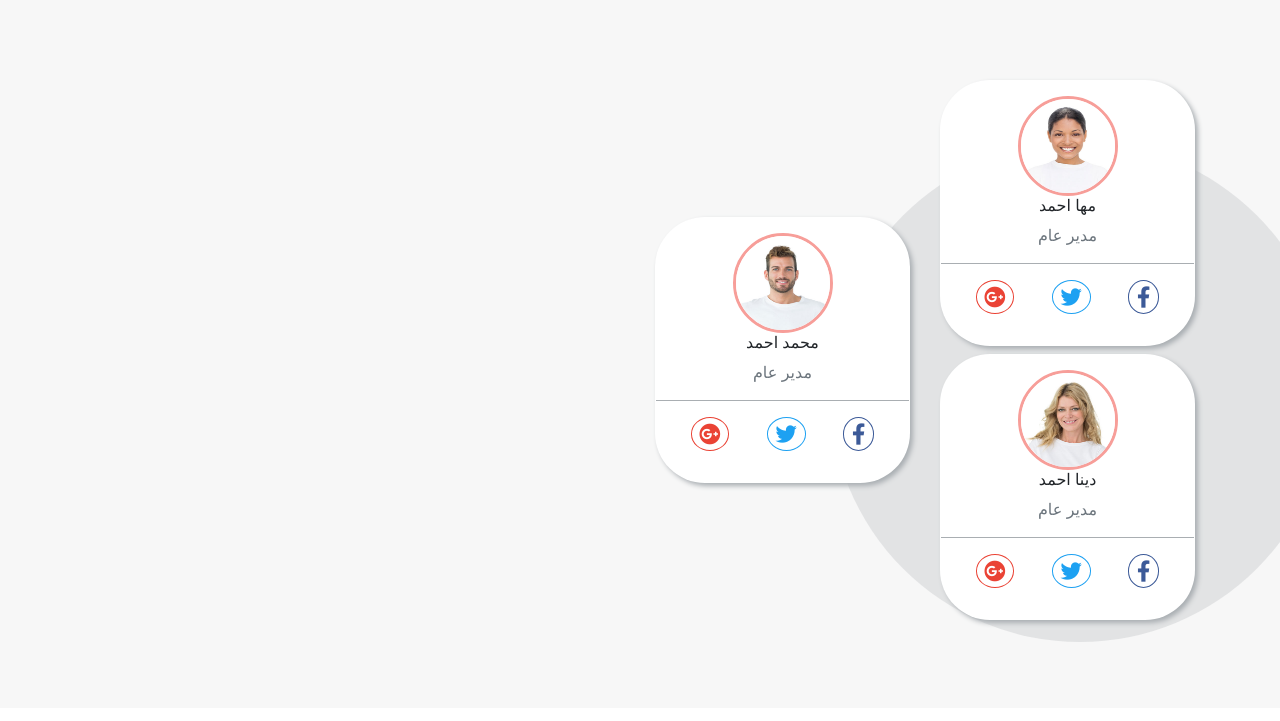
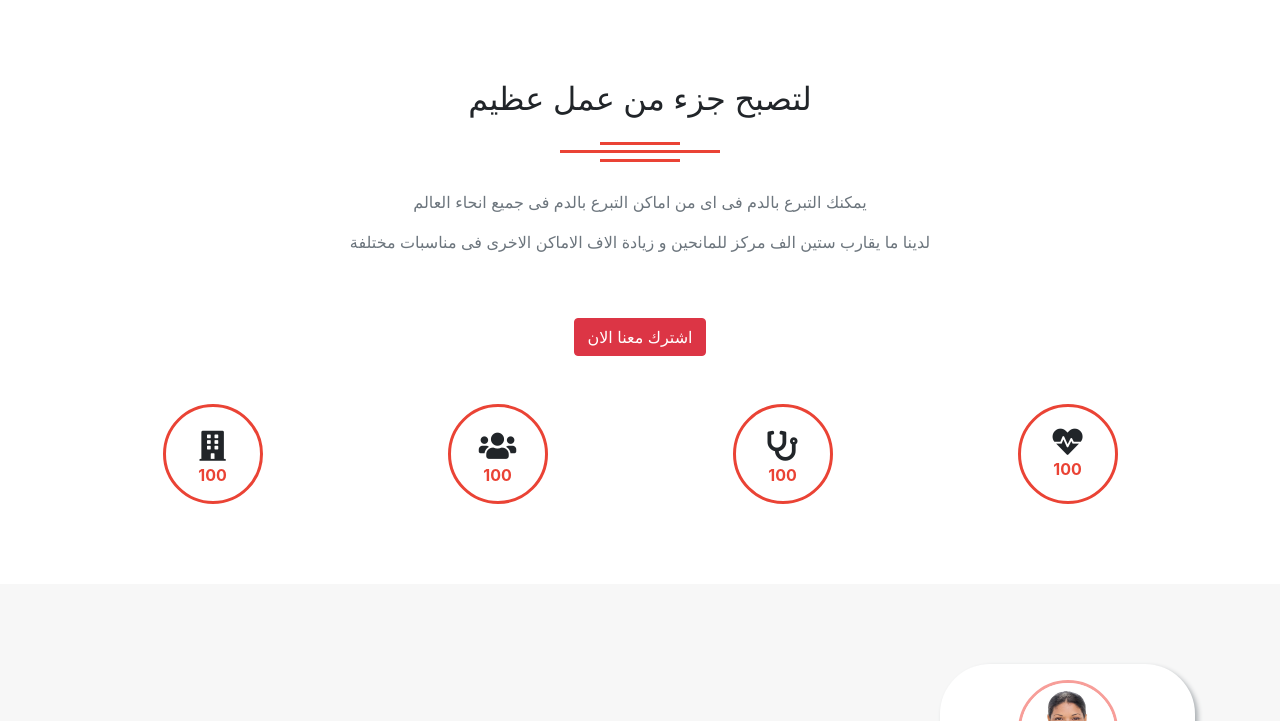
Before and after one commit to shymaaGhanem/BloodBank, a plain HTML site: page index.html in a window 1280 px wide. Shown: the top 721 px of the page. Drawn offline with Linux system fonts and the light colour scheme.

Commit message:
Add great work with counter section

```diff
--- a/css/style.css
+++ b/css/style.css
@@ -383,16 +383,12 @@
 
 /* Testimonial Ending by Rana */
 
-
+/* donor section */
 body{
   direction: rtl;
   text-align: right;
 }
-.test{
-    width: 100%;
-    height: 600px;
-    background-color: indianred;
-}
+
 #donors{
   padding: 5rem 0;
   background-color: #F7F7F7;
@@ -420,10 +416,10 @@ body{
   border-top: solid 1px #a9aeb2;
 }
 #donors .icons i{
-    padding: 0.5rem;
+  padding: 0.5rem 0;
   border-radius: 50%;
-    /* width: 30px;
-    height: 30px; */
+  width: 30px;
+  height: 30px;
   /* text-align: center;
   margin: auto; */
 }
@@ -486,3 +482,48 @@ body{
   left : -5%;
   bottom : -25%;
 }
+/* end donor section */
+/* greatWork section */
+#greatWork{
+  padding: 5rem 0;
+}
+#greatWork .head h2::before{
+  content: '';
+  width: 5rem;
+  height: 20px;
+  border-bottom: 3px solid #EA4335;
+  border-top: 3px solid #EA4335;
+  position: absolute;
+  bottom: -20px;
+  left:50%;
+  transform: translateX(-50%);
+
+}
+#greatWork .head h2::after{
+  content: '';
+  width: 10rem;
+  height: 3px;
+  background-color: #EA4335;
+  position: absolute;
+  bottom: -11px;
+  left:50%;
+  transform: translateX(-50%);
+}
+#greatWork .icon{
+  width: 100px;
+  height: 100px;
+  border-radius: 50%;
+  border: #EA4335 3px solid;
+}
+#greatWork .icon i{
+  font-size: 30px;
+  cursor: pointer;
+}
+#greatWork .icon p{
+  color:#EA4335;
+  font-weight: bold;
+}
+#greatWork .icon i:hover{
+  color:#EA4335;
+}
+/* end greatWork section */
--- a/index.html
+++ b/index.html
@@ -9,8 +9,45 @@
 
 </head>
 <body>
-
-    <!-- donors -->
+<!-- greatWork section -->
+<section id="greatWork">
+    <div class="container">
+        <div class="head text-center">
+            <h2 class="pb-4 mb-5 position-relative">لتصبح جزء من عمل عظيم</h2>
+            <p class="text-muted">يمكنك التبرع بالدم فى اى من اماكن التبرع بالدم فى جميع انحاء العالم</p>
+            <p class="text-muted">لدينا ما يقارب ستين الف مركز للمانحين و زيادة الاف الاماكن الاخرى فى مناسبات مختلفة</p>
+            <a class="btn btn-danger text-white my-5">اشترك معنا الان</a>
+        </div>
+        <div class="row">
+            <div class="col-md-3">
+                <div class="icon text-center m-auto pt-4">
+                    <i class="fas fa-heartbeat fa-lg"></i>
+                    <p class="counter">2578</p>
+                </div>
+            </div>
+            <div class="col-md-3">
+                <div class="icon text-center m-auto pt-4">
+                    <i class="fas fa-stethoscope"></i>
+                    <p class="counter">2578</p>
+                </div>
+            </div>
+            <div class="col-md-3">
+                <div class="icon text-center m-auto pt-4">
+                    <i class="fas fa-users"></i>
+                    <p class="counter">2578</p>
+                </div>
+            </div>
+            <div class="col-md-3">
+                <div class="icon text-center m-auto pt-4">
+                    <i class="fas fa-building"></i>
+                    <p class="counter">2578</p>
+                </div>
+            </div>
+        </div>
+    </div>
+</section>
+<!-- /greatWork section -->
+    <!-- donors section-->
     <section class="" id="donors">
         <div class="circle" id="circleOne"></div>
         <div class="circle" id="circleTwo"></div>
@@ -74,7 +111,7 @@
             </div>
         </div>
     </section>
-    <!-- /donors -->
+    <!-- /donors section-->
 
       <!-- Testimonials Section Start -->
 
--- a/js/script.js
+++ b/js/script.js
@@ -33,6 +33,7 @@ $(document).ready(function () {
 
 
 // donor script display with effects
+
 // let donorOffset = $("#donors").offset().top;
 // $(window).scroll(function(){
 //     let wScroll = $(window).scrollTop();
@@ -52,3 +53,23 @@ $(document).ready(function () {
         })
 //     }
 // })
+
+//counter
+let counterElem = document.getElementsByClassName("counter");
+let count = [0,0,0,0];
+let maxCount = [2000,3000,3500,1320];
+var interv =[];
+for(let i =0; i< counterElem.length;i++){
+    interv[i] = setInterval(function() {
+        incrementCount(i)},50);
+}
+
+function incrementCount(index){
+    count[index]++;
+    if(count[index] >= maxCount[index]){
+        clearInterval(interv[index]);
+
+    }
+    counterElem[index].innerHTML = count[index];
+
+}
```
Lines whose indentation alone changed are shown as unchanged.
